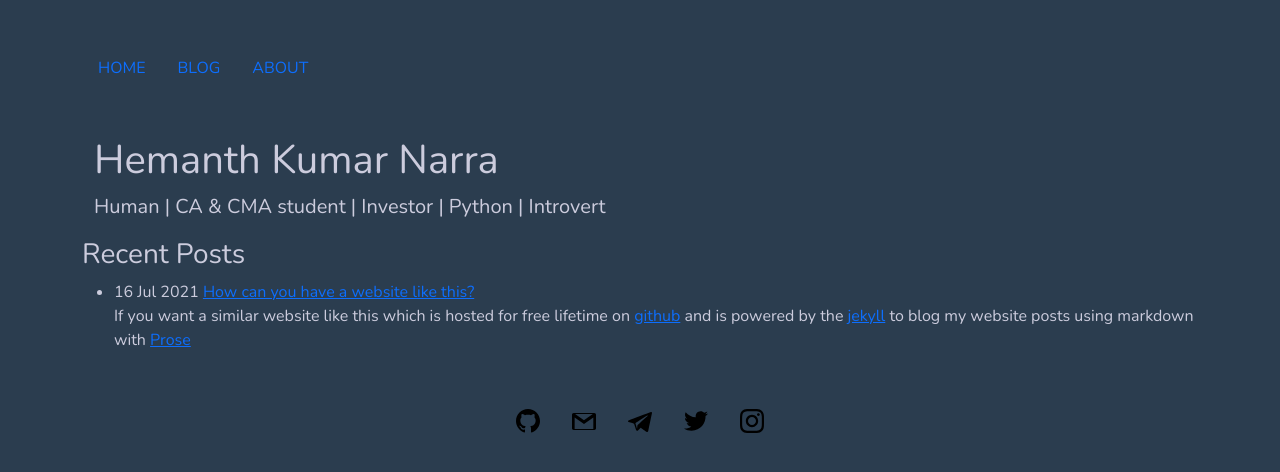
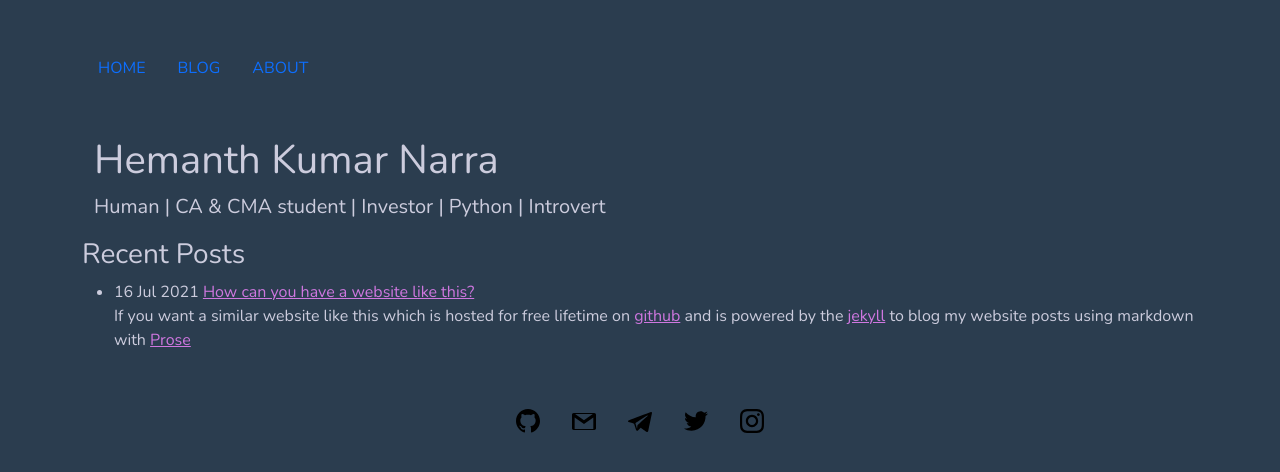
Before and after one commit to hemanthnarra/hemanthnarra.github.io, a Jekyll site: the page built from index.html, in a window 1280 px wide. Shown: the top 472 px of the page. Built offline with Jekyll 4.4.1, drawn with Linux system fonts in a browser that asks for light colours.

Commit message:
Update main.css

```diff
--- a/css/main.css
+++ b/css/main.css
@@ -5,3 +5,6 @@ body {
     color: #ccd;
     font-family: 'Nunito', sans-serif;
 }
+a {
+    color: #cf77e0;
+}
```
